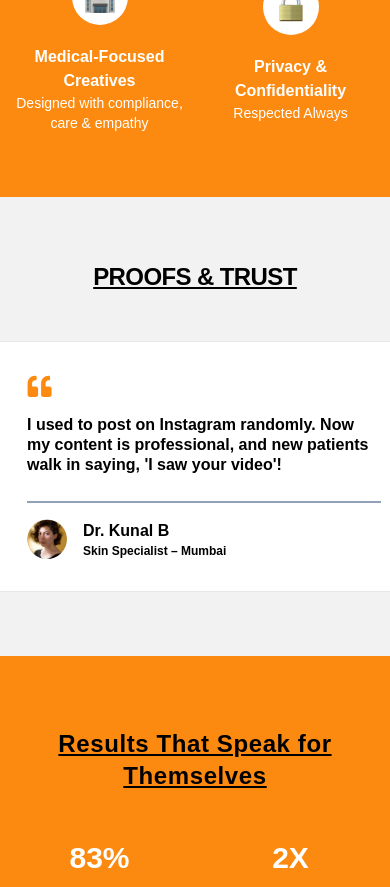
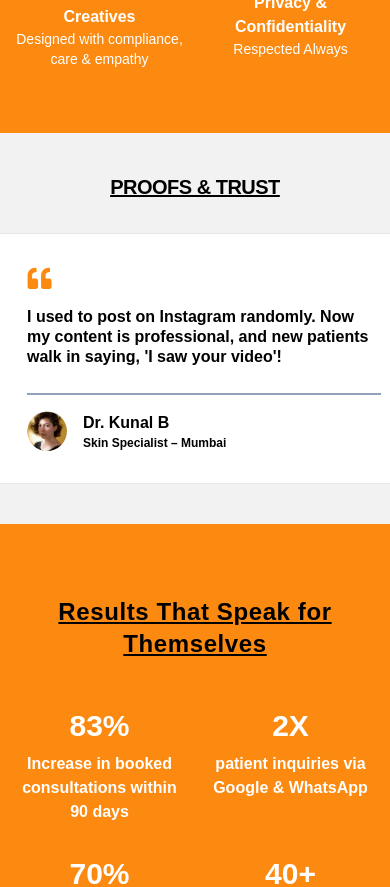
Before and after one commit to Code-X-Novas/Hook, a React (Vite) app: page / in a window 390 px wide. Shown: the part 5640-6527 px from the top of the page. Built offline with nearby package versions, Linux system fonts and the light colour scheme; a web font is replaced by a local one.

Commit message:
update changes

```diff
--- a/src/components/Groth.jsx
+++ b/src/components/Groth.jsx
@@ -18,8 +18,11 @@ function Groth() {
                 <div className="bg-[url(/Rectangle-147.png)] md:bg-contain bg-no-repeat text-white md:px-5 md:pt-6 p-4 md:w-[25%] flex justify-start">
                     <div>
                         <p className="font-semibold text-lg md:text-2xl">The Solution:</p>
-                        <h3 className="text-2xl md:text-4xl font-bold mt-2">
+                        <h3 className="hidden md:block text-2xl md:text-4xl font-bold mt-2">
                             The Patient <br /> Growth <br /> Engine
+                        </h3>
+                        <h3 className="md:hidden text-2xl md:text-4xl font-bold mt-2">
+                            The Patient Growth Engine
                         </h3>
                     </div>
                 </div>
--- a/src/components/Home.jsx
+++ b/src/components/Home.jsx
@@ -41,7 +41,7 @@ export default function ClinicPromo() {
                     Dear Doctors, Medical Professionals & Clinic Owners
                 </div>
                 <p className="text-xl sm:text-4xl mt-5 font-semibold leading-tight">
-                    Get 3X More Patient Bookings in Just 90 Days
+                    Get 3X More Patient Bookings <br className="sm:hidden block" /> in Just 90 Days
                 </p>
                 <p className="text-lg sm:text-2xl mt-1 font-semibold leading-snug">
                     with Patient Growth Engine
--- a/src/components/SideShow.jsx
+++ b/src/components/SideShow.jsx
@@ -25,8 +25,8 @@ const SideShow = () => {
     const repeatedTestimonials = [...testimonials, ...testimonials]; // To loop seamlessly
 
     return (
-        <div className="bg-[#F2F2F2] py-16 overflow-hidden font-rfdewi">
-            <h2 className="lg:text-[42px] sm:text-3xl text-2xl font-extrabold tracking-tight text-center mb-12 underline">
+        <div className="bg-[#F2F2F2] md:py-16 py-10 overflow-hidden font-rfdewi">
+            <h2 className="lg:text-[42px] sm:text-3xl text-xl font-extrabold tracking-tight text-center md:mb-12 mb-8 underline">
                 PROOFS & TRUST
             </h2>
 
```
